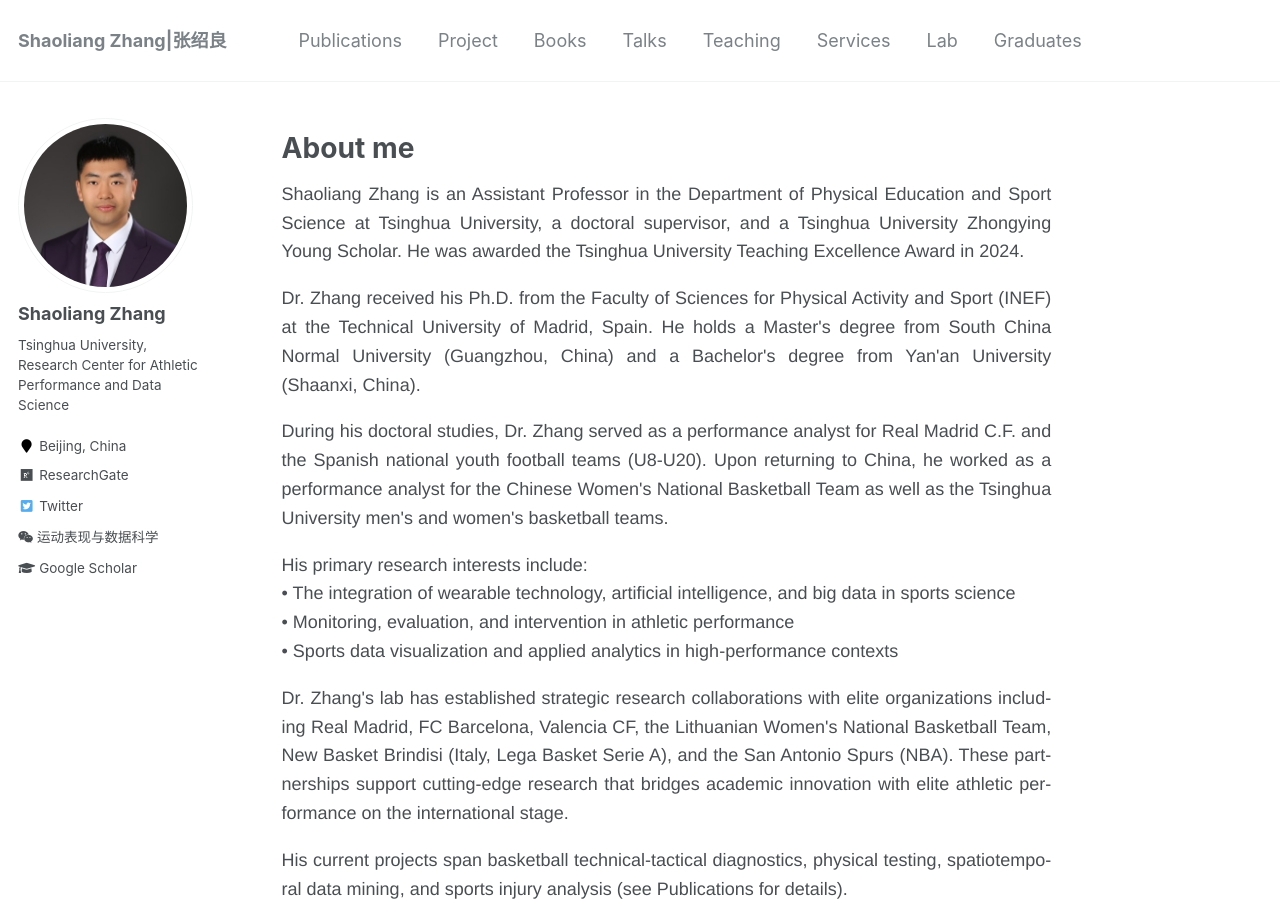
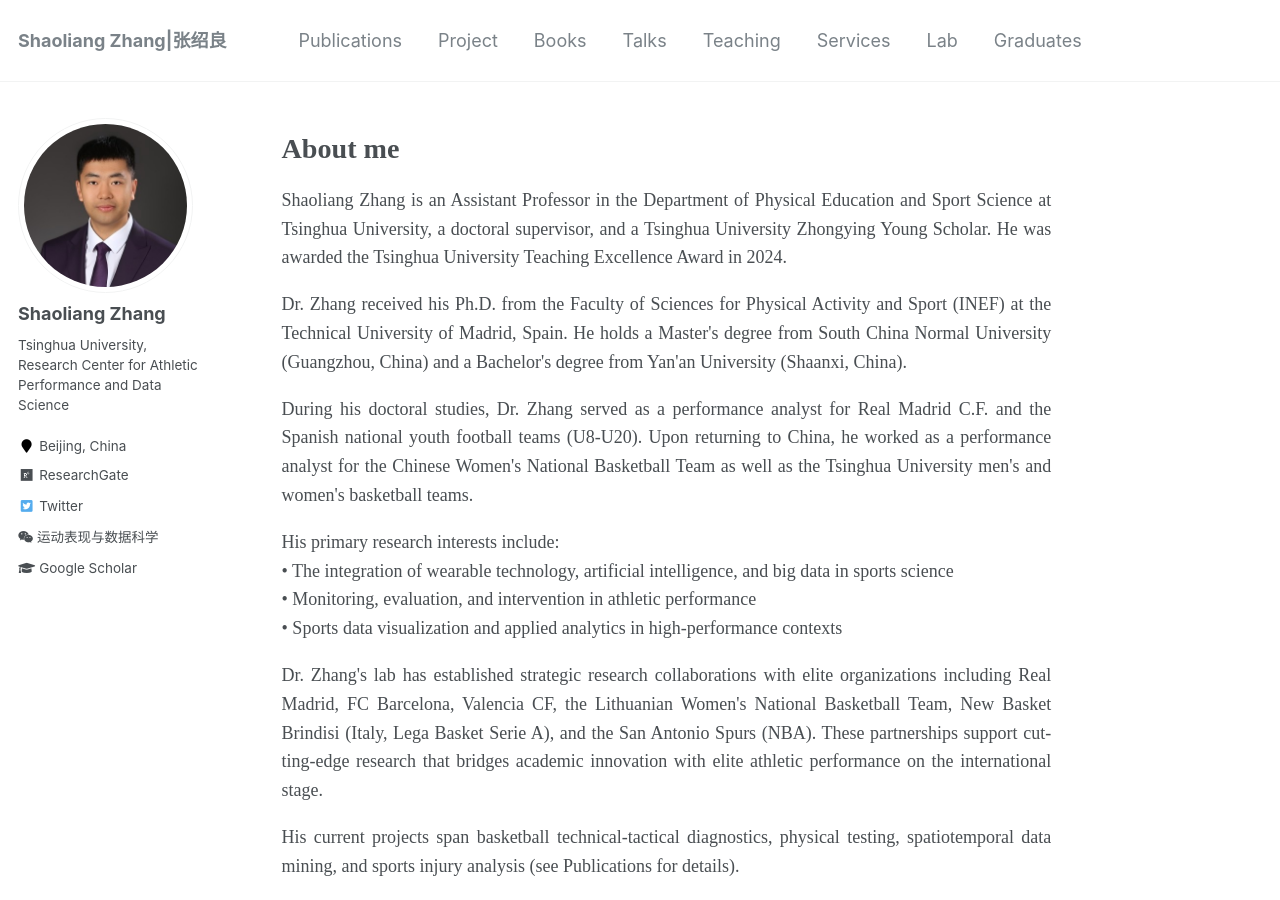
Before and after one commit to sportssuper/ZSL, a Jekyll site: the page built from _pages/about.md, in a window 1280 px wide and 900 px high. Built offline with Jekyll 4.4.1, drawn with Linux system fonts in a browser that asks for light colours; a script that is not in the unit is left out.

Commit message:
Update about.md

```diff
--- a/_pages/about.md
+++ b/_pages/about.md
@@ -7,9 +7,9 @@ redirect_from:
   - /about/
   - /about.html
 ---
-# About me
+<h1 style="font-family: 'Times New Roman', Times, serif; text-align: left; margin-bottom: 20px;">About me</h1>
 
-<div style="text-align: justify; font-family: 'Helvetica Neue', Arial, sans-serif; max-width: 800px; margin: 0 auto; line-height: 1.6; hyphens: auto;">
+<div style="text-align: justify; font-family: 'Times New Roman', Times, serif; max-width: 800px; margin: 0 auto; line-height: 1.6; hyphens: auto;">
   <p style="margin-bottom: 1em;">Shaoliang Zhang is an Assistant Professor in the Department of Physical Education and Sport Science at Tsinghua University, a doctoral supervisor, and a Tsinghua University Zhongying Young Scholar. He was awarded the Tsinghua University Teaching Excellence Award in 2024.</p>
 
   <p style="margin-bottom: 1em;">Dr. Zhang received his Ph.D. from the Faculty of Sciences for Physical Activity and Sport (INEF) at the Technical University of Madrid, Spain. He holds a Master's degree from South China Normal University (Guangzhou, China) and a Bachelor's degree from Yan'an University (Shaanxi, China).</p>
@@ -32,7 +32,6 @@ redirect_from:
 
 
 
-
 <div style="width: 100%; margin: 20px 0;">
   <img src="https://sportssuper.github.io/ZSL/assets/images/net1.jpg"
        alt="Map"
```
